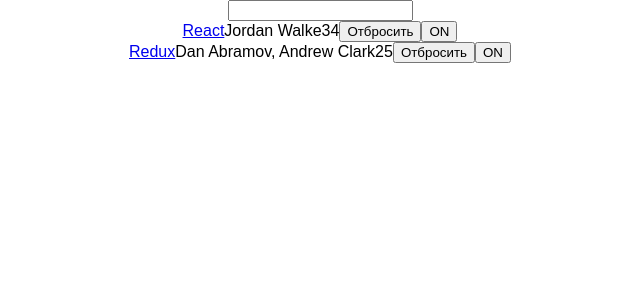
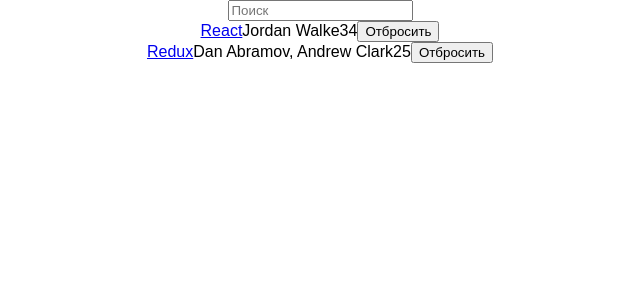
Before and after one commit to BehemothOz/hackernews, a React (Create React App) app: page / in a window 1280 px wide. Shown: the top 300 px of the page, without its empty margins (320-960 px from the left). Built offline with nearby package versions, Linux system fonts and the light colour scheme.

Commit message:
separation of components

```diff
--- a/src/App.js
+++ b/src/App.js
@@ -21,7 +21,7 @@
   },
 ];
 
-function isSearched(searchTerm) {
+function isSearched(searchTerm) { // TEST!
   // console.log(1)
   return function(item) {
     // условие, возвращающее true или false
@@ -63,13 +63,41 @@
 
   render() {
     // console.log(this);
+    const { searchTerm, list } = this.state;
+
     return (
       <div className="App">
+        <Search value={searchTerm} onChange={this.onSearchChange}>Поиск</Search>
+        <Table list={list} pattern={searchTerm} onDismiss={this.onDismiss}/>
+      </div>
+    );
+  }
+}
+
+class Search extends Component {
+  render() {
+    const { value, onChange, children } = this.props;
+
+    return (
       <form>
-          <input type="text" onChange={this.onSearchChange} />
+        <input
+          type="text"
+          value={value}
+          onChange={onChange}
+          placeholder={children}
+        />
       </form>
-        {this.state.list.filter(isSearched(this.state.searchTerm)).map(item => {
+    );
+  }
+}
+
+class Table extends Component {
+  render() {
+    const { list, pattern, onDismiss } = this.props;
+
     return (
+      <div>
+        {list.filter(isSearched(pattern)).map(item =>
           <div key={item.objectID}>
             <span>
               <a href={item.url}>{item.title}</a>
@@ -78,19 +106,33 @@
             <span>{item.num_comments}</span>
             <span>{item.points}</span>
             <span>
-                <button onClick={this.onDismiss.bind(this, item.objectID)} type="button">
+              {/* <button
+                onClick={() => onDismiss(item.objectID)}
+                type="button"
+              >
                 Отбросить
-                </button>
-              </span>
-              <span>
-                <button onClick={this.handleClick}>
-                  {this.state.isToggleOn ? 'ON' : 'OFF'}
-                </button>
+              </button> */}
+              <Button onClick={() => onDismiss(item.objectID)}>Отбросить</Button>
             </span>
           </div>
-          )
-        })}
+        )}
       </div>
+    );
+  }
+}
+
+class Button extends Component {
+  render() {
+    const { onClick, className = '', children } = this.props;
+
+    return (
+      <button
+        onClick={onClick}
+        className={className}
+        type="button"
+      >
+        {children}
+      </button>
     );
   }
 }
```
Lines whose indentation alone changed are shown as unchanged.
